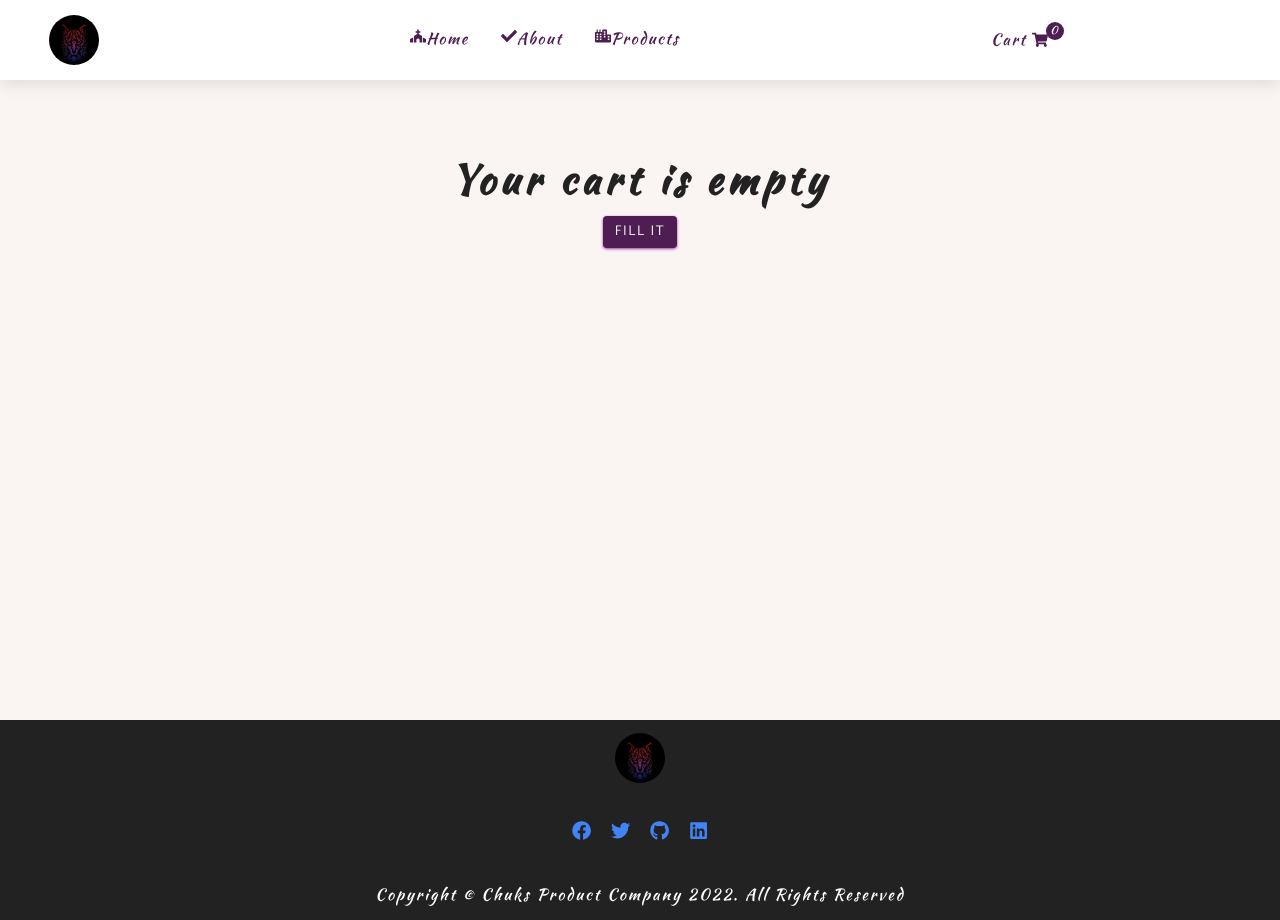
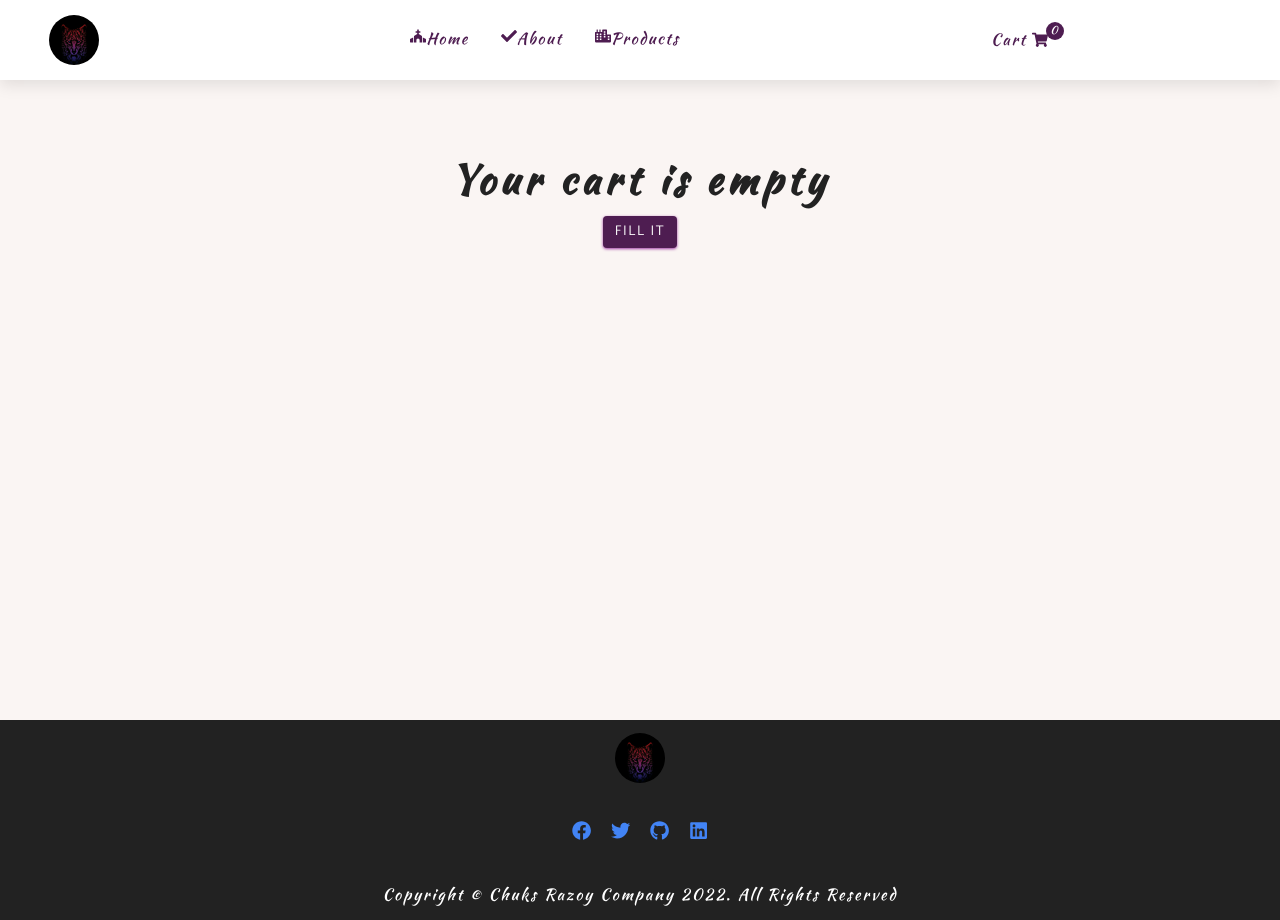
Before and after one commit to ChuksJoshuaa/React-Razors-site, a React (Create React App) app: page /cart in a window 1280 px wide. Built offline with nearby package versions, Linux system fonts and the light colour scheme.

Commit message:
Update Footer.js

```diff
--- a/src/components/Footer.js
+++ b/src/components/Footer.js
@@ -40,18 +40,18 @@ const Footer = () => {
             </a>
           </li>
           <li className="nav-item">
-            <a href="https://www.twitter.com/Chuksmbanaso" className="nav-link">
+            <a href="https://www.twitter.com/ChuksJoshuaa" className="nav-link">
               <FaTwitter />
             </a>
           </li>
           <li className="nav-item">
-            <a href="https://github.com/ChuksMbanaso" className="nav-link">
+            <a href="https://github.com/ChuksJoshuaa" className="nav-link">
               <FaGithub />
             </a>
           </li>
           <li className="nav-item">
             <a
-              href="https://www.linkedin.com/in/chuks-mbanaso"
+              href="https://www.linkedin.com/in/chuks-joshuaa"
               className="nav-link"
             >
               <FaLinkedin />
@@ -59,7 +59,7 @@ const Footer = () => {
           </li>
         </ul>
         <p>
-          copyright &copy; Chuks product company
+          copyright &copy; Chuks Razoy company
           <span> {new Date().getFullYear()}</span>. all rights reserved
         </p>
       </div>
```
